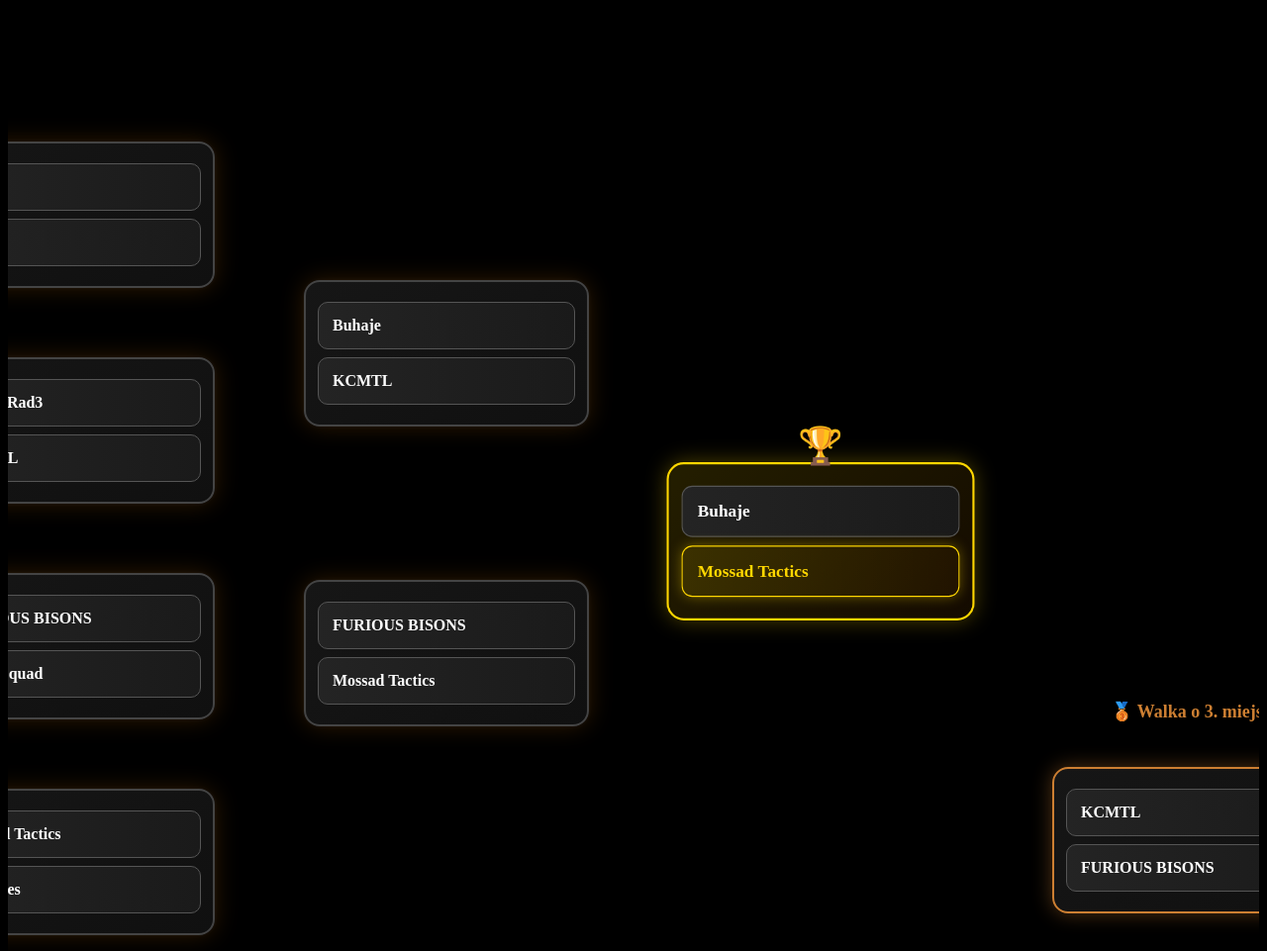
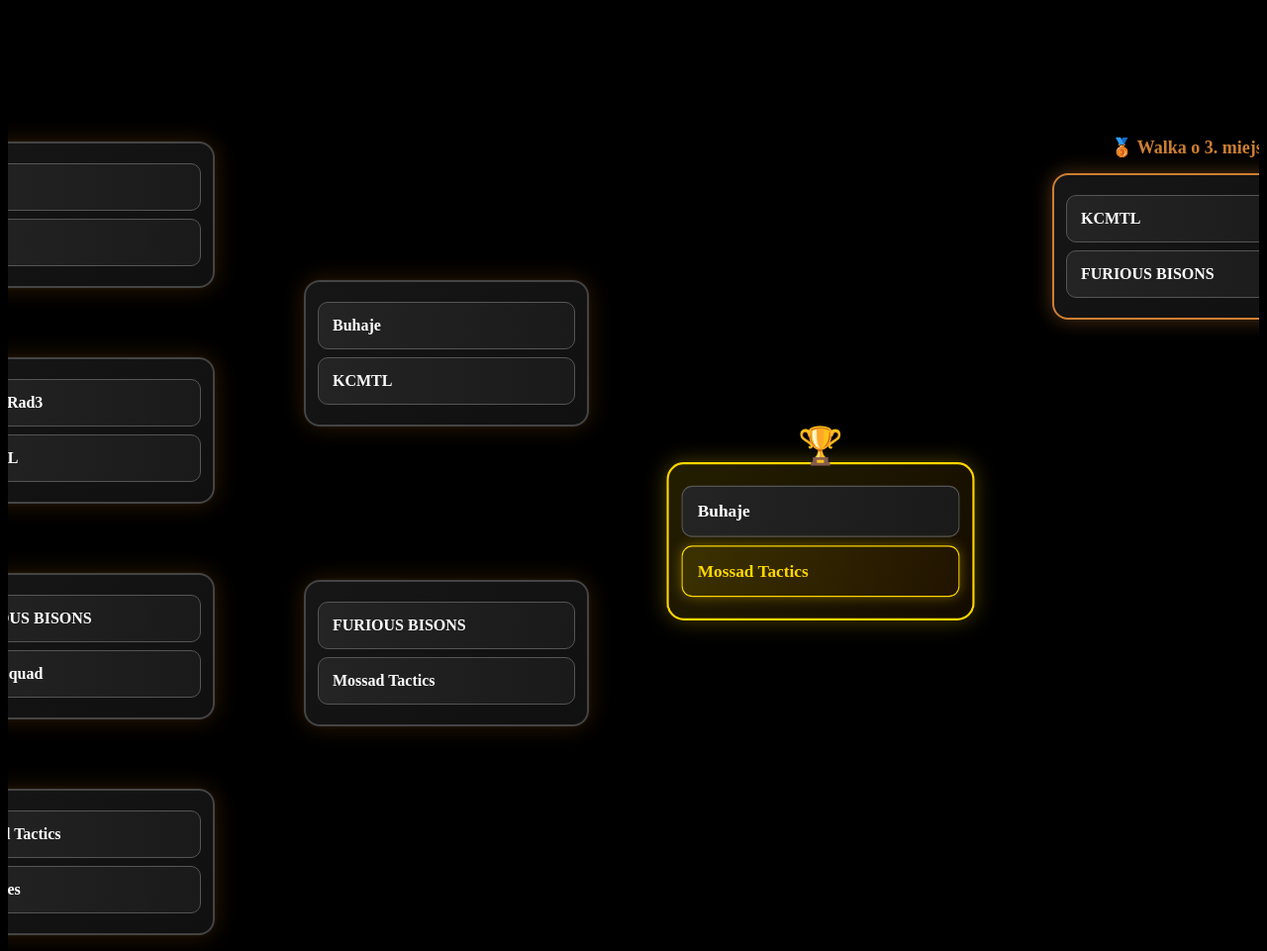
Before and after one commit to Hektor363/turniej-cs, a website: page index.html in a window 1280 px wide. Shown: the part 1467-2428 px from the top of the page at 99% size. Drawn offline with Linux system fonts and the light colour scheme; no server answers.

Commit message:
Update style.css

```diff
--- a/style.css
+++ b/style.css
@@ -267,18 +267,12 @@ img {
 
 /* WALKA O 3. MIEJSCE */
 
-.third-place-round {
-    display: flex;
-    flex-direction: column;
-    align-items: center;
-    margin-top: 600px;
-}
-
 .third-place-label {
     color: #cd7f32;
     font-size: 18px;
     font-weight: bold;
-    margin-bottom: 10px;
+    margin-top: 30px;
+    margin-bottom: -20px;
     text-align: center;
 }
 
```
